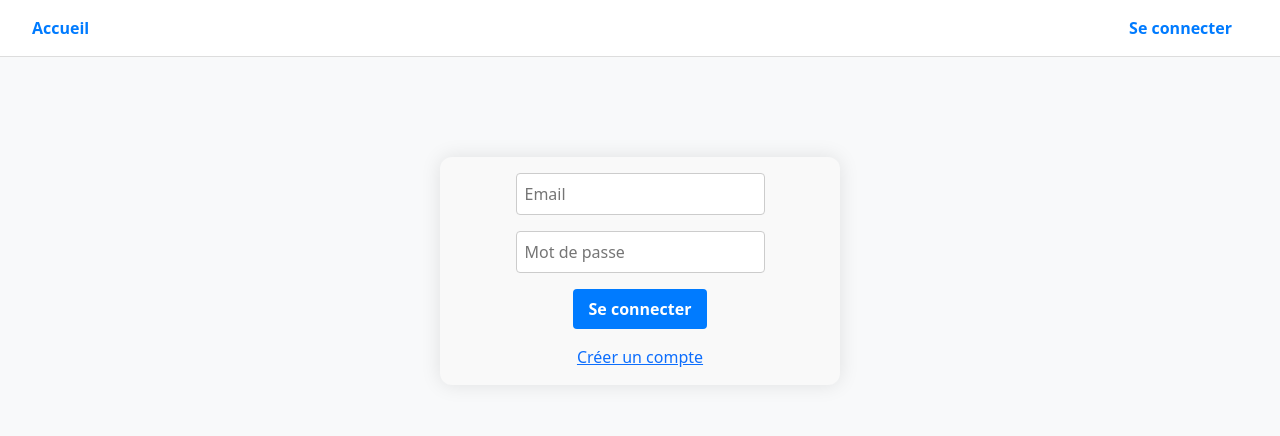
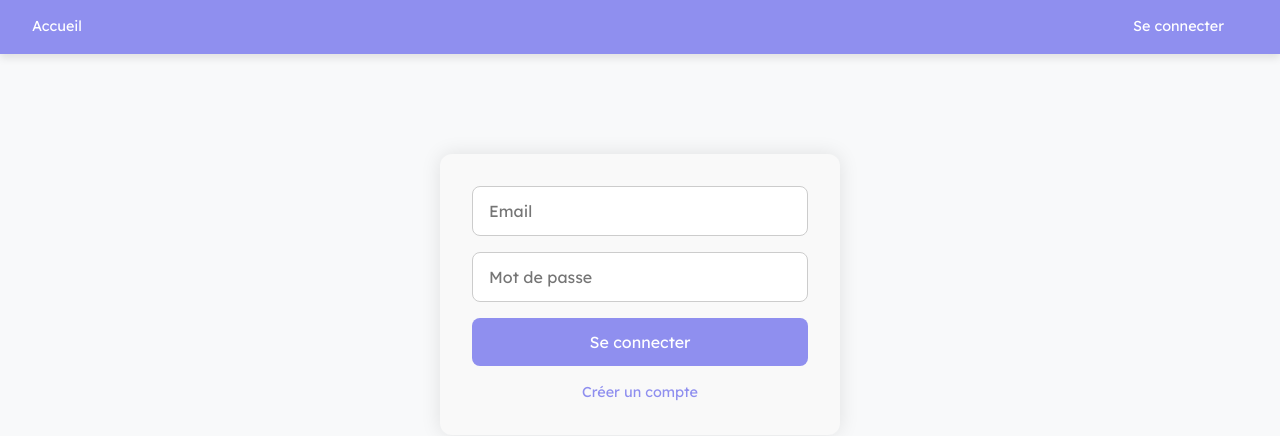
Before and after one commit to aluxey/E-Commerce, a React (Vite) app in the folder client/: page /login in a window 1280 px wide. Shown: the top 436 px of the page. Built offline with nearby package versions, Linux system fonts and the light colour scheme.

Commit message:
Feat(style): Ajoute custom font

```diff
--- a/client/src/index.css
+++ b/client/src/index.css
@@ -1,3 +1,24 @@
+@import url('https://fonts.googleapis.com/css2?family=Lexend&display=swap');
+
+:root {
+  --font-main: 'Lexend', sans-serif;
+  --font-size-base: 16px;
+}
+
+* {
+  margin: 0;
+  padding: 0;
+  box-sizing: border-box;
+  font-family: var(--font-main);
+  font-size: var(--font-size-base);
+}
+
+body {
+  background-color: #f5f5f5;
+  color: #333;
+}
+
+
 body {
   background-color: #f8f9fa;
 }
--- a/client/src/main.jsx
+++ b/client/src/main.jsx
@@ -2,7 +2,7 @@ import 'bootstrap/dist/css/bootstrap.min.css';
 import React from 'react';
 import ReactDOM from 'react-dom/client';
 import App from './App';
-import './index.css'; // Optional: your custom CSS
+import './index.css';
 import { CartProvider } from './context/CartContext';
 import 'bootstrap/dist/css/bootstrap.min.css';
 
--- a/client/src/styles/login.css
+++ b/client/src/styles/login.css
@@ -1,26 +1,48 @@
-.login-form {
+form {
+  max-width: 400px;
+  margin: 100px auto;
+  padding: 2rem;
+  background-color: #f9f9f9;
+  border-radius: 12px;
+  box-shadow: 0 0 20px rgba(0, 0, 0, 0.1);
   display: flex;
+  flex-direction: column;
   gap: 1rem;
-  padding: 1rem;
-  align-items: center;
 }
 
-.login-form input {
-  padding: 0.5rem;
+input {
+  padding: 0.75rem 1rem;
   border: 1px solid #ccc;
-  border-radius: 4px;
+  border-radius: 8px;
+  font-size: 1rem;
+  transition: border 0.3s;
 }
 
-.login-form button {
-  padding: 0.5rem 1rem;
-  background-color: #007bff;
-  border: none;
-  color: white;
-  font-weight: bold;
-  border-radius: 4px;
-  cursor: pointer;
+input:focus {
+  border-color: #8f8fef;
+  outline: none;
+  box-shadow: 0 0 5px rgba(143, 143, 239, 0.3);
 }
 
-.login-form button:hover {
-  background-color: #0056b3;
+button {
+  padding: 0.75rem 1rem;
+  font-size: 1rem;
+  background-color: #8f8fef;
+  color: white;
+  border: none;
+  border-radius: 8px;
+  cursor: pointer;
+  transition: background-color 0.3s;
 }
+
+button:hover {
+  background-color: #6c6cdd;
+}
+
+
+a {
+  color: #8f8fef;
+  text-decoration: none;
+  font-size: 0.9rem;
+  text-align: center;
+}
--- a/client/src/styles/navbar.css
+++ b/client/src/styles/navbar.css
@@ -2,18 +2,41 @@
   display: flex;
   justify-content: space-between;
   align-items: center;
-  background-color: #ffffff;
+  background-color: #8f8fef;
   padding: 1rem 2rem;
-  border-bottom: 1px solid #ddd;
+  box-shadow: 0 4px 8px rgba(0, 0, 0, 0.1);
+  color: white;
 }
 
 .navbar a {
+  color: white;
   text-decoration: none;
-  color: #007bff;
-  margin-right: 1rem;
-  font-weight: bold;
+  margin-right: 1.5rem;
+  font-weight: 500;
+  transition: color 0.3s ease;
 }
 
 .navbar a:hover {
-  text-decoration: underline;
+  color: #e4e4c0;
 }
+
+.navbar span {
+  margin-right: 1.5rem;
+  font-size: 1rem;
+}
+
+.navbar button {
+  background-color: white;
+  color: #8f8fef;
+  border: none;
+  padding: 0.5rem 1rem;
+  border-radius: 8px;
+  cursor: pointer;
+  font-weight: bold;
+  transition: background-color 0.3s ease, color 0.3s ease;
+}
+
+.navbar button:hover {
+  background-color: #e4e4c0;
+  color: #5c5ccf;
+}
```
